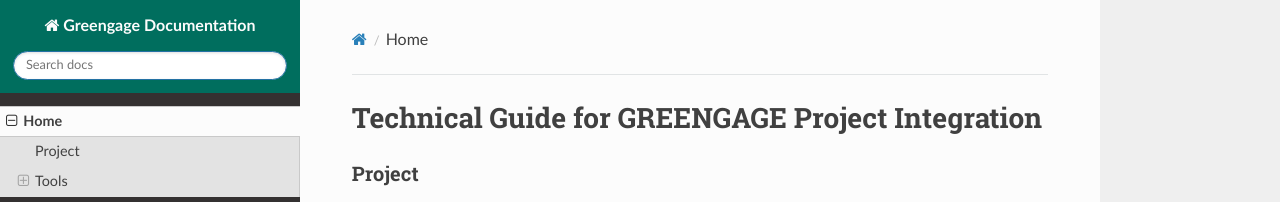
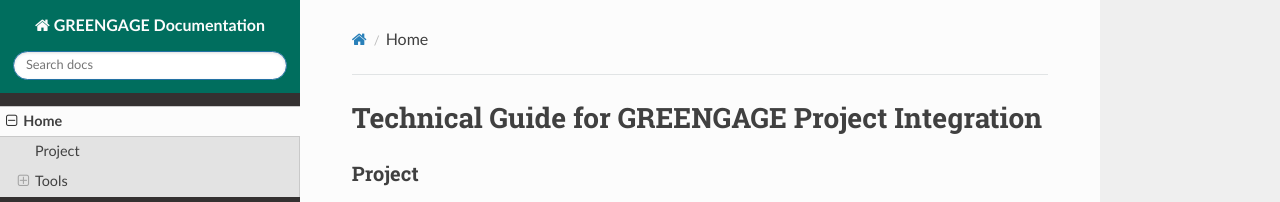
Before and after one commit to Greengage-project/Documentation, an MkDocs documentation site: the page built from docs/index.md, in a window 1280 px wide. Shown: the top 202 px of the page. Built offline with MkDocs 1.6.1, drawn with Linux system fonts in a browser that asks for light colours; nearby versions of some CDN libraries.

```diff
--- a/mkdocs.yml
+++ b/mkdocs.yml
@@ -1,4 +1,4 @@
-site_name: Greengage Documentation
+site_name: GREENGAGE Documentation
 theme:
   name: readthedocs
   highlightjs: true
```
